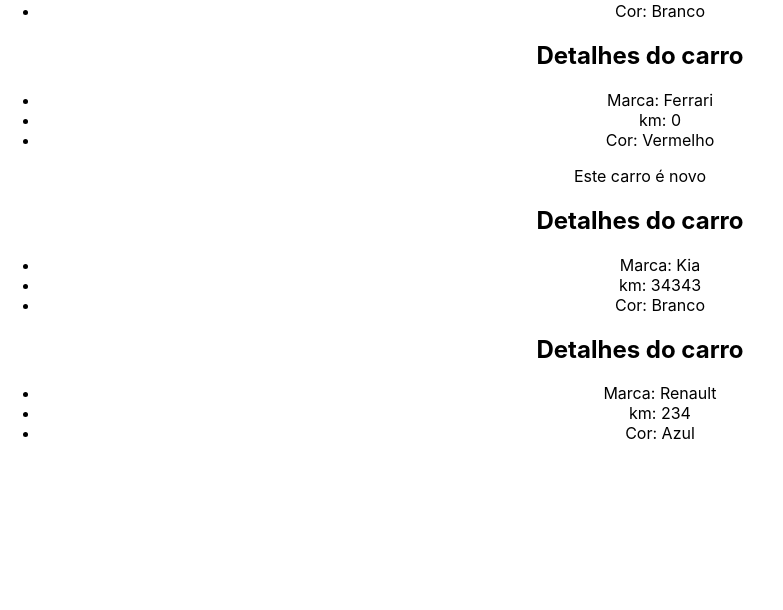
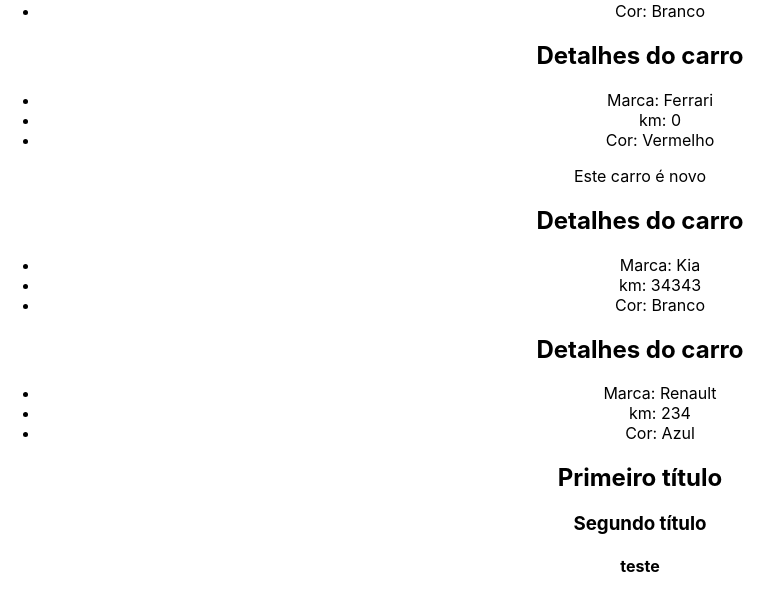
Before and after one commit to xandaosilva/curso-reactjs, a React (Create React App) app in the folder 3_avancado/avancado/: page / in a window 1280 px wide. Shown: the part 1974-2584 px from the top of the page, without its empty margins (0-783 px from the left). Built offline with nearby package versions, Linux system fonts and the light colour scheme.

Commit message:
Fragments

```diff
--- a/3_avancado/avancado/src/App.js
+++ b/3_avancado/avancado/src/App.js
@@ -7,6 +7,7 @@
 import './App.css';
 
 import City from "./assets/city.jpg";
+import Fragments from './components/Fragments';
 
 function App() {
   const cars = [
@@ -44,6 +45,9 @@
       {cars.map((car) => (
         <CarDetails key={car.id} brand={car.brand} km={car.km} color={car.color} newCar={car.newCar} />
       ))}
+
+      {/* Fragments */}
+      <Fragments propFragment="teste"/>
     </div>
   );
 }
--- /dev/null
+++ b/3_avancado/avancado/src/components/Fragments.js
@@ -0,0 +1,13 @@
+import React from 'react'
+
+const Fragments = ({propFragment}) => {
+  return (
+    <>
+        <h2>Primeiro título</h2>
+        <h3>Segundo título</h3>
+        <h4>{propFragment}</h4>
+    </>
+  )
+}
+
+export default Fragments;
```
